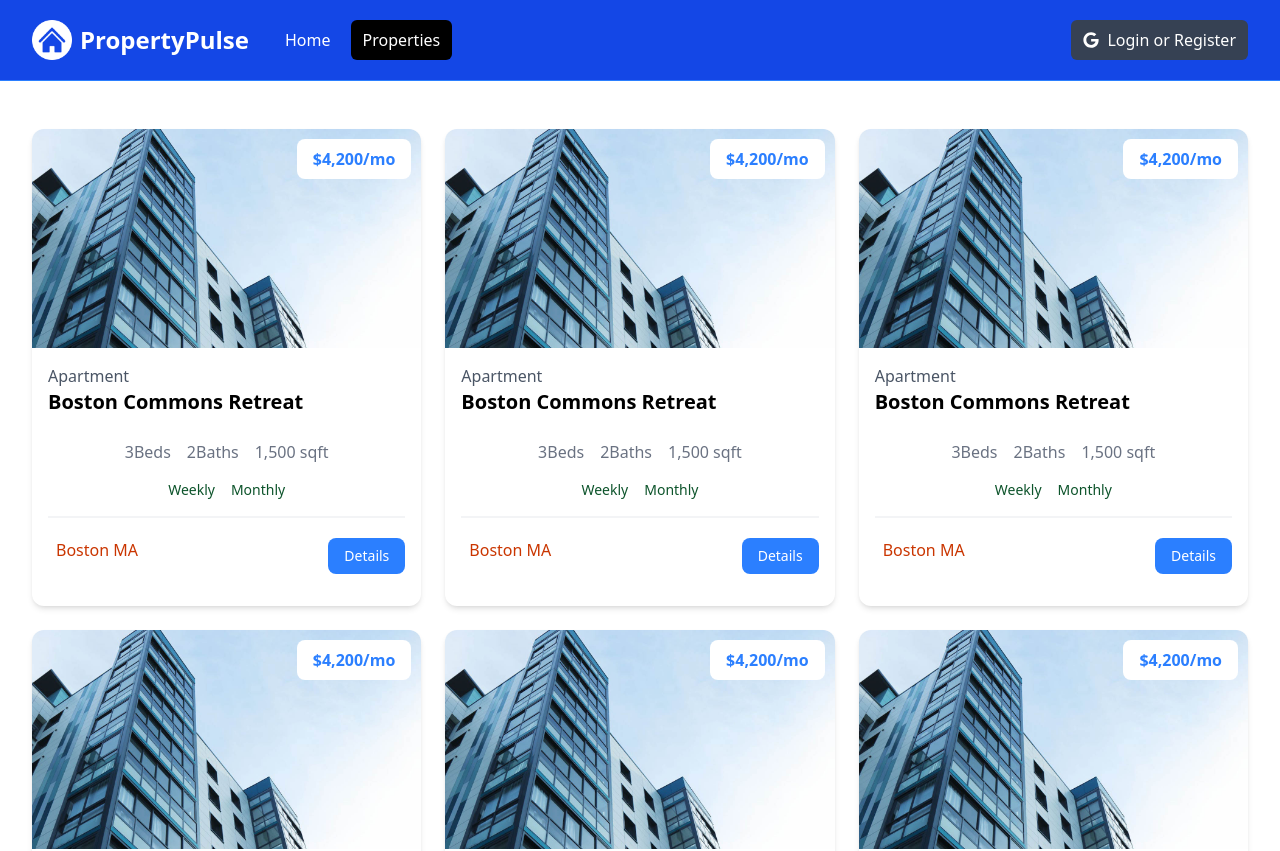
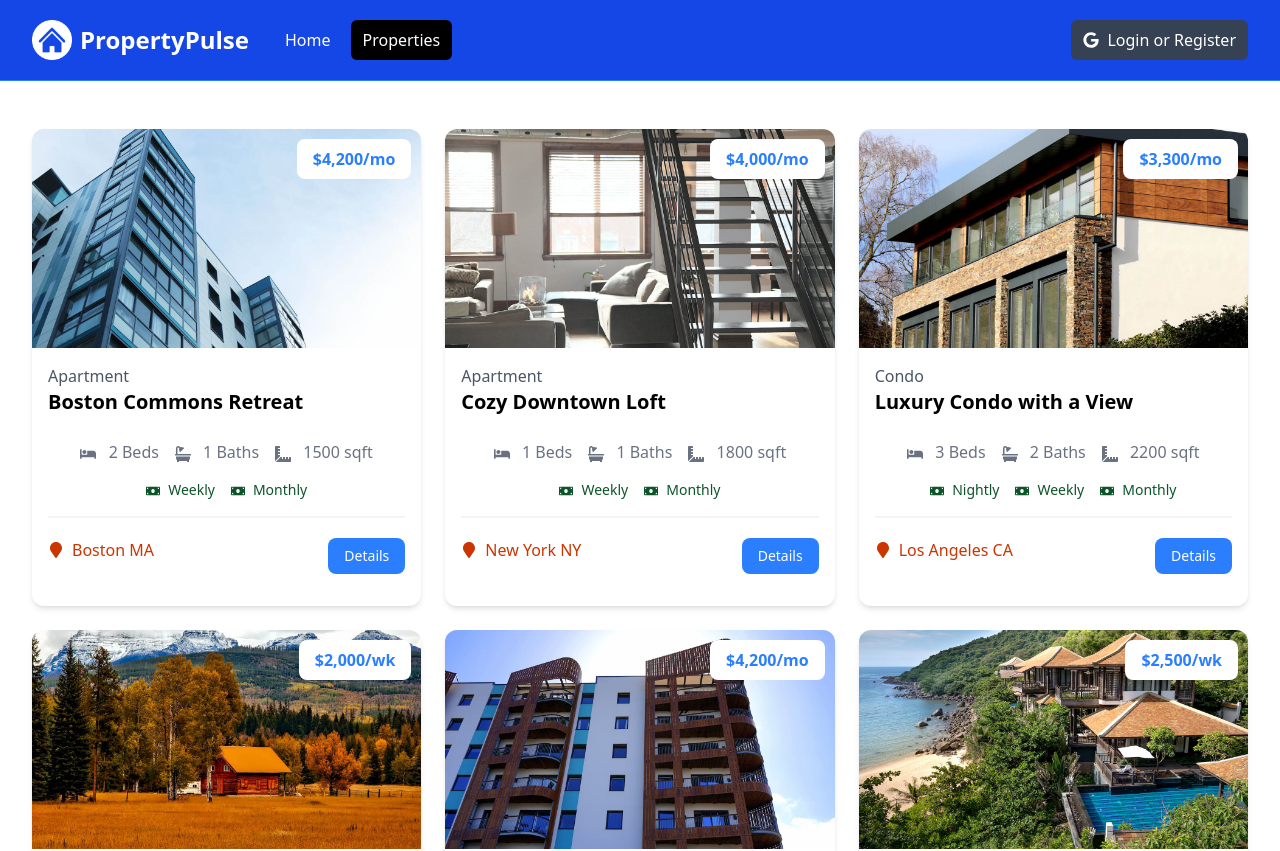
Before and after one commit to manan-upadhyay/property-pulse, a Next.js app: page /properties in a window 1280 px wide. Shown: the top 851 px of the page. Built offline with nearby package versions, Linux system fonts and the light colour scheme.

Commit message:
Implemented dynamic keys to the Property Card component

```diff
--- a/components/PropertyCard.jsx
+++ b/components/PropertyCard.jsx
@@ -1,59 +1,97 @@
+import Image from "next/image";
+import Link from "next/link";
 import React from "react";
+import {
+  FaBath,
+  FaBed,
+  FaMapMarker,
+  FaMoneyBill,
+  FaRulerCombined,
+} from "react-icons/fa";
 
 const PropertyCard = ({ property }) => {
+  const getRateDisplay = () => {
+    const { rates } = property;
+    if (rates.monthly) {
+      return `$${rates.monthly.toLocaleString()}/mo`;
+    } else if (rates.weekly) {
+      return `$${rates.weekly.toLocaleString()}/wk`;
+    } else {
+      return `$${rates.nightly.toLocaleString()}/night`;
+    }
+  };
+
   return (
     <div className="rounded-xl shadow-md relative">
-      <img
-        src="images/properties/a1.jpg"
+      <Image
+        src={`/images/properties/${property.images[0]}`}
         alt=""
+        height={0}
+        width={0}
+        sizes="100vw"
         className="w-full h-auto rounded-t-xl"
       />
       <div className="p-4">
         <div className="text-left md:text-center lg:text-left mb-6">
-          <div className="text-gray-600">Apartment</div>
-          <h3 className="text-xl font-bold">Boston Commons Retreat</h3>
+          <div className="text-gray-600">{property.type}</div>
+          <h3 className="text-xl font-bold">{property.name}</h3>
         </div>
         <h3 className="absolute top-[10px] right-[10px] bg-white px-4 py-2 rounded-lg text-blue-500 font-bold text-right md:text-center lg:text-right">
-          $4,200/mo
+          {getRateDisplay()}
         </h3>
 
         <div className="flex justify-center gap-4 text-gray-500 mb-4">
           <p>
-            <i className="fa-solid fa-bed"></i> 3
+            <FaBed className="inline mr-2" /> {property.beds}{" "}
             <span className="md:hidden lg:inline">Beds</span>
           </p>
           <p>
-            <i className="fa-solid fa-bath"></i> 2
+            <FaBath className="inline mr-2" /> {property.baths}{" "}
             <span className="md:hidden lg:inline">Baths</span>
           </p>
           <p>
-            <i className="fa-solid fa-ruler-combined"></i>
-            1,500 <span className="md:hidden lg:inline">sqft</span>
+            <FaRulerCombined className="inline mr-2" /> {property.square_feet}{" "}
+            <span className="md:hidden lg:inline">sqft</span>
           </p>
         </div>
 
         <div className="flex justify-center gap-4 text-green-900 text-sm mb-4">
-          <p>
-            <i className="fa-solid fa-money-bill"></i> Weekly
-          </p>
-          <p>
-            <i className="fa-solid fa-money-bill"></i> Monthly
-          </p>
+          {property.rates.nightly && (
+            <p>
+              <FaMoneyBill className="inline mr-2" />
+              Nightly
+            </p>
+          )}
+          {property.rates.weekly && (
+            <p>
+              <FaMoneyBill className="inline mr-2" />
+              Weekly
+            </p>
+          )}
+          {property.rates.monthly && (
+            <p>
+              <FaMoneyBill className="inline mr-2" />
+              Monthly
+            </p>
+          )}
         </div>
 
         <div className="border border-gray-100 mb-5"></div>
 
         <div className="flex flex-col lg:flex-row justify-between mb-4">
           <div className="flex align-middle gap-2 mb-4 lg:mb-0">
-            <i className="fa-solid fa-location-dot text-lg text-orange-700"></i>
-            <span className="text-orange-700"> Boston MA </span>
+            <FaMapMarker className="mt-1 text-orange-700" />
+            <span className="text-orange-700">
+              {" "}
+              {property.location.city} {property.location.state}{" "}
+            </span>
           </div>
-          <a
-            href="property.html"
+          <Link
+            href={`/properties/${property._id}`}
             className="h-[36px] bg-blue-500 hover:bg-blue-600 text-white px-4 py-2 rounded-lg text-center text-sm"
           >
             Details
-          </a>
+          </Link>
         </div>
       </div>
     </div>
```
